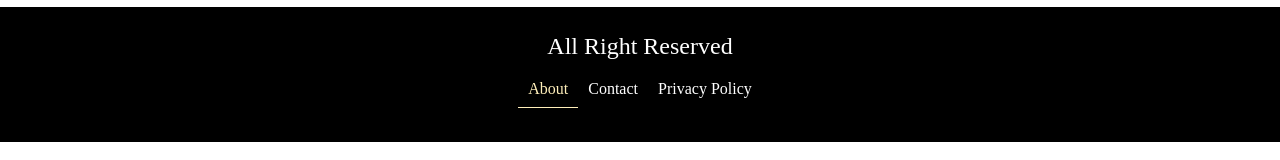
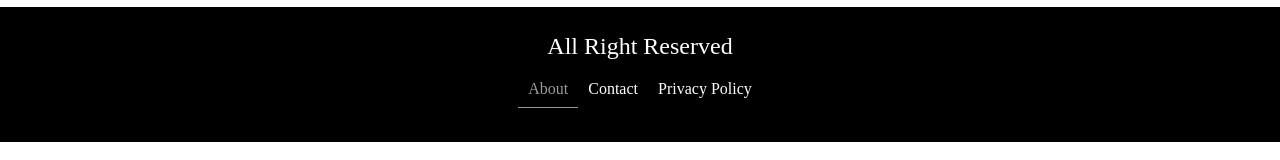
Before and after one commit to DevHub09/elsa_store, a React (Create React App) app in the folder client/: page / in a window 1280 px wide. In both pictures the pointer is over the link "About". Shown: the part 616-776 px from the top of the page. Built offline with nearby package versions, Linux system fonts and the light colour scheme.

Commit message:
navbar and footer

```diff
--- a/client/src/index.css
+++ b/client/src/index.css
@@ -40,8 +40,8 @@ padding: 10px;
 
 }
 .footer a:hover{
-  color: #ffefba;
-  border-bottom: 1px solid #ffefba;
+  color:rgb(155, 154, 154);
+  border-bottom: 1px solid rgb(155, 154, 154);
 }
 /* page not found */
 .pnf{
@@ -54,6 +54,7 @@ justify-content: center;
 .pnf-title{
   font-size: 100px;
   font-weight: 700;
+  color: black;
 }
 .pnf-heading{
   font-weight: normal;
@@ -64,4 +65,9 @@ justify-content: center;
   text-decoration: none
   ;padding: 10px;
   margin-top: 10px;
+
 }
+.pnf-btn:hover{
+  background:rgb(155, 154, 154);
+  font-weight: bold;
+}
```
